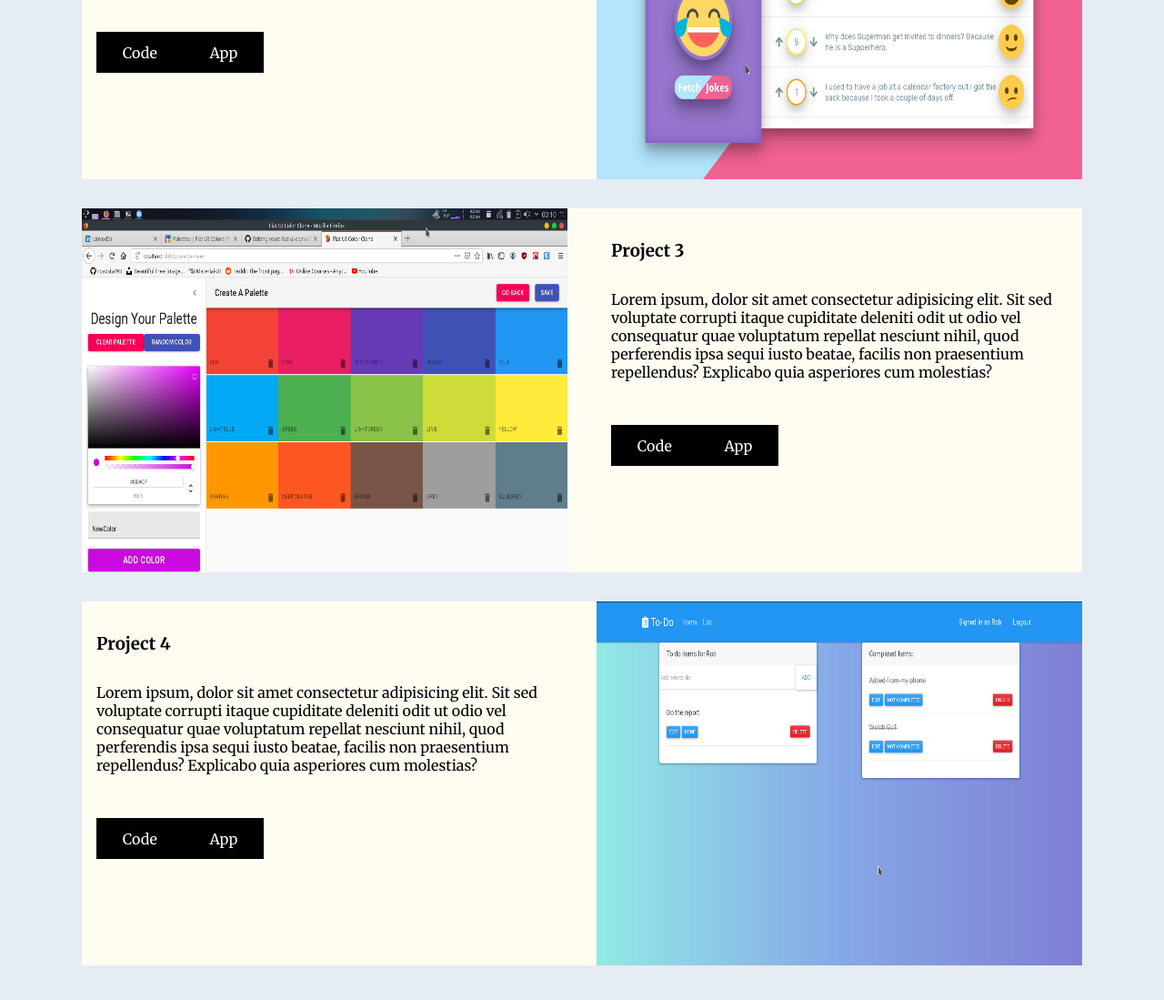
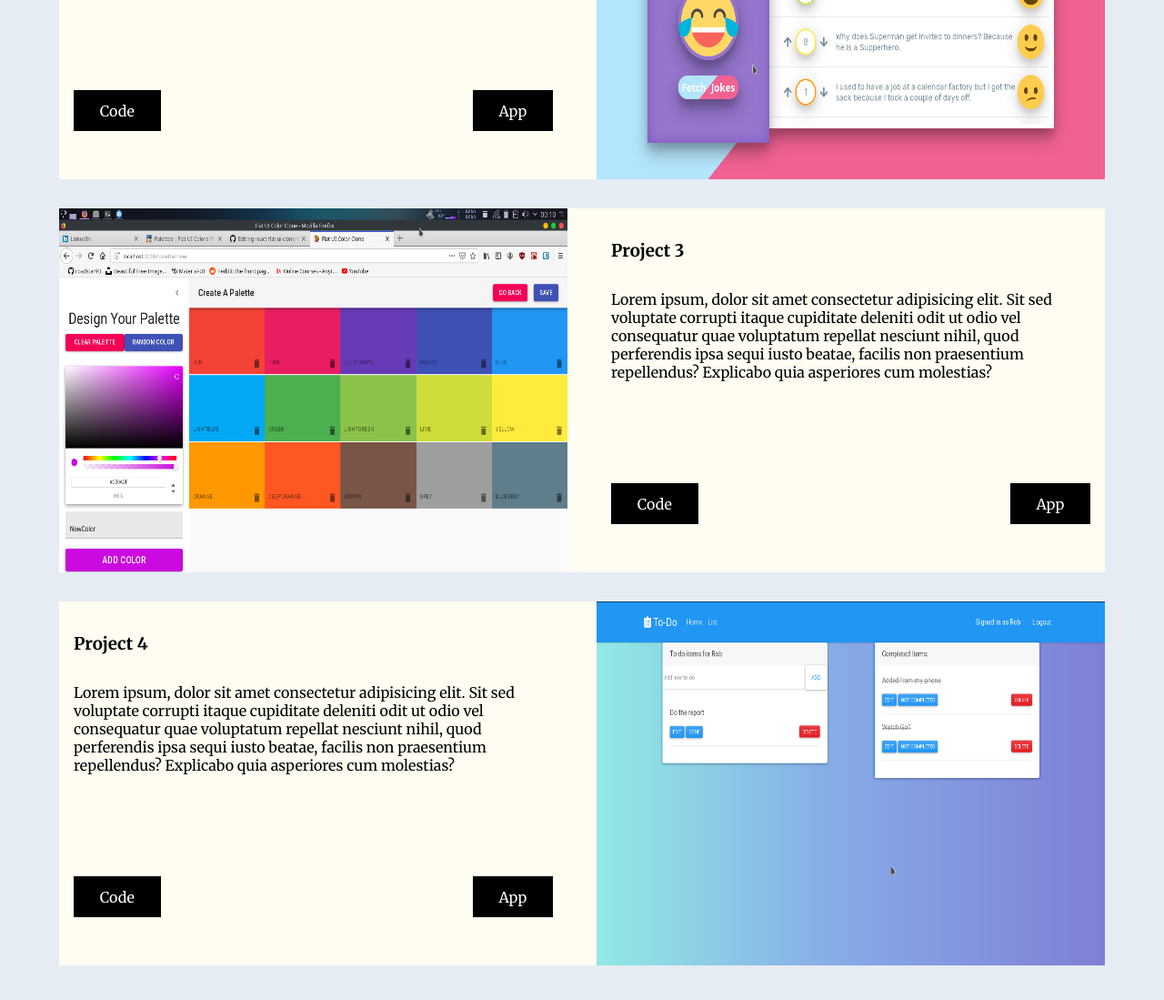
Before and after one commit to roadstar93/simple-animated-portfolio, a plain HTML site: page index.html in a window 1280 px wide. Shown: the part 1507-2606 px from the top of the page at 91% size. Drawn offline with nearby package versions, Linux system fonts and the light colour scheme.

Commit message:
Fix button position

```diff
--- a/index.html
+++ b/index.html
@@ -22,9 +22,10 @@
     </header>
 
     <main class="container" data-aos="zoom-in">
-      <section class="card">
+      <section class="card" data-aos="zoom-in">
         <img src="./img/1.png" alt="" />
-        <div class="">
+        <div>
+          <div class="text">
             <h3>Project 1</h3>
             <p>
               Lorem ipsum, dolor sit amet consectetur adipisicing elit. Sit sed
@@ -33,13 +34,18 @@
               perferendis ipsa sequi iusto beatae, facilis non praesentium
               repellendus? Explicabo quia asperiores cum molestias?
             </p>
-          <a href="" class="button">Code </a><a href="" class="button"> App</a>
+          </div>
+          <div class="links">
+            <a href="" class="button">Code </a
+            ><a href="" class="button"> App</a>
+          </div>
         </div>
       </section>
 
       <section class="card" data-aos="zoom-in">
         <img src="./img/2.png" alt="" />
-        <div class="">
+        <div>
+          <div class="text">
             <h3>Project 2</h3>
             <p>
               Lorem ipsum, dolor sit amet consectetur adipisicing elit. Sit sed
@@ -48,13 +54,18 @@
               perferendis ipsa sequi iusto beatae, facilis non praesentium
               repellendus? Explicabo quia asperiores cum molestias?
             </p>
-          <a href="" class="button">Code </a><a href="" class="button"> App</a>
+          </div>
+          <div class="links">
+            <a href="" class="button">Code </a
+            ><a href="" class="button"> App</a>
+          </div>
         </div>
       </section>
 
       <section class="card" data-aos="zoom-in">
         <img src="./img/3.png" alt="" />
-        <div class="">
+        <div>
+          <div class="text">
             <h3>Project 3</h3>
             <p>
               Lorem ipsum, dolor sit amet consectetur adipisicing elit. Sit sed
@@ -63,13 +74,18 @@
               perferendis ipsa sequi iusto beatae, facilis non praesentium
               repellendus? Explicabo quia asperiores cum molestias?
             </p>
-          <a href="" class="button">Code </a><a href="" class="button"> App</a>
+          </div>
+          <div class="links">
+            <a href="" class="button">Code </a
+            ><a href="" class="button"> App</a>
+          </div>
         </div>
       </section>
 
       <section class="card" data-aos="zoom-in">
         <img src="./img/4.png" alt="" />
-        <div class="">
+        <div>
+          <div class="text">
             <h3>Project 4</h3>
             <p>
               Lorem ipsum, dolor sit amet consectetur adipisicing elit. Sit sed
@@ -78,7 +94,11 @@
               perferendis ipsa sequi iusto beatae, facilis non praesentium
               repellendus? Explicabo quia asperiores cum molestias?
             </p>
-          <a href="" class="button">Code </a><a href="" class="button"> App</a>
+          </div>
+          <div class="links">
+            <a href="" class="button">Code </a
+            ><a href="" class="button"> App</a>
+          </div>
         </div>
       </section>
     </main>
@@ -87,7 +107,7 @@
     <script>
       AOS.init({
         duration: 600,
-        offset:300
+        offset: 300
       });
     </script>
   </body>
--- a/style.css
+++ b/style.css
@@ -18,7 +18,7 @@ img {
   width: 100%;
 }
 
-.main-header{
+.main-header {
   height: 100vh;
   display: flex;
   flex-direction: column;
@@ -42,7 +42,7 @@ img {
 }
 
 .container {
-    max-width: 1100px;
+  max-width: 1150px;
   margin: auto;
   overflow: auto;
   padding: 0 2rem;
@@ -66,6 +66,9 @@ img {
 
 .card > div {
   padding: 1rem;
+  display: flex;
+  flex-direction: column;
+  align-items: stretch;
 }
 
 .card:nth-child(even) img {
@@ -75,17 +78,23 @@ img {
 .button {
   display: inline-block;
   background: #000;
-    color:#fff;
+  color: #fff;
   padding: 0.8rem 1.8rem;
-    margin-top: 2rem;
+  margin-top: 6rem;
   cursor: pointer;
 }
 
-.button:hover{
+.button:hover {
   opacity: 0.8;
 }
 
-@media(max-with:700px) {
+.links {
+  display: flex;
+  flex-direction: row;
+  justify-content: space-between;
+}
+
+@media (max-with: 700px) {
   .card {
     display: block;
   }
```
Lines whose indentation alone changed are shown as unchanged.
